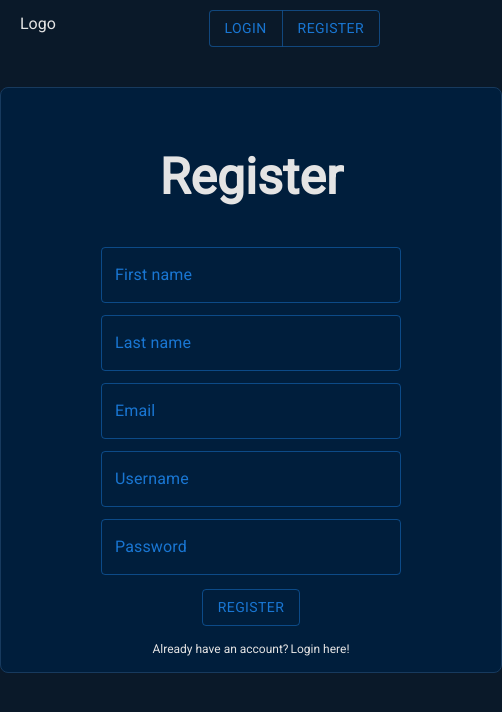
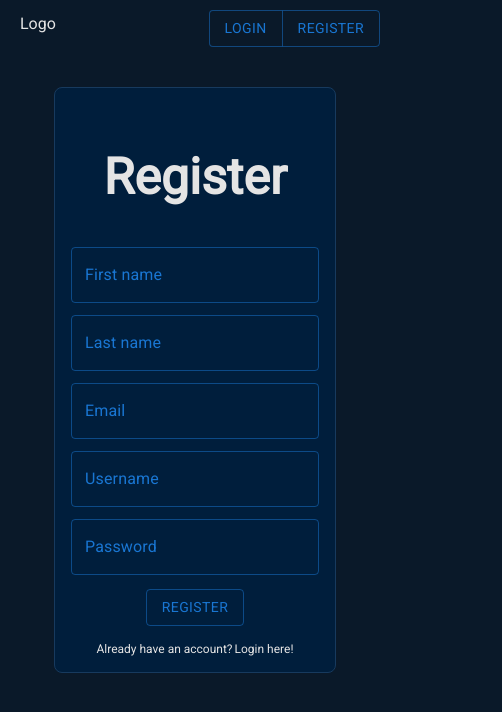
Before and after one commit to adnan-mujagic/tech-shop-frontend, a React (Create React App) app: page /register in a window 390 px wide. Shown: the top 712 px of the page, 502 px wide, since content can reach past the window. Built offline with nearby package versions, Linux system fonts and the light colour scheme.

Commit message:
Login and registration responsiveness

```diff
--- a/src/routes/Login/Login.module.scss
+++ b/src/routes/Login/Login.module.scss
@@ -45,3 +45,12 @@
     cursor: pointer;
   }
 }
+
+@media screen and (max-width: 500px) {
+  .login-container {
+    min-width: 280px;
+  }
+  .login-form {
+    width: 280px;
+  }
+}
--- a/src/routes/Register/Register.module.scss
+++ b/src/routes/Register/Register.module.scss
@@ -47,3 +47,13 @@
     cursor: pointer;
   }
 }
+
+@media screen and (max-width: 500px) {
+  .form-container {
+    width: 280px;
+  }
+
+  .register-form {
+    width: 248px;
+  }
+}
```
